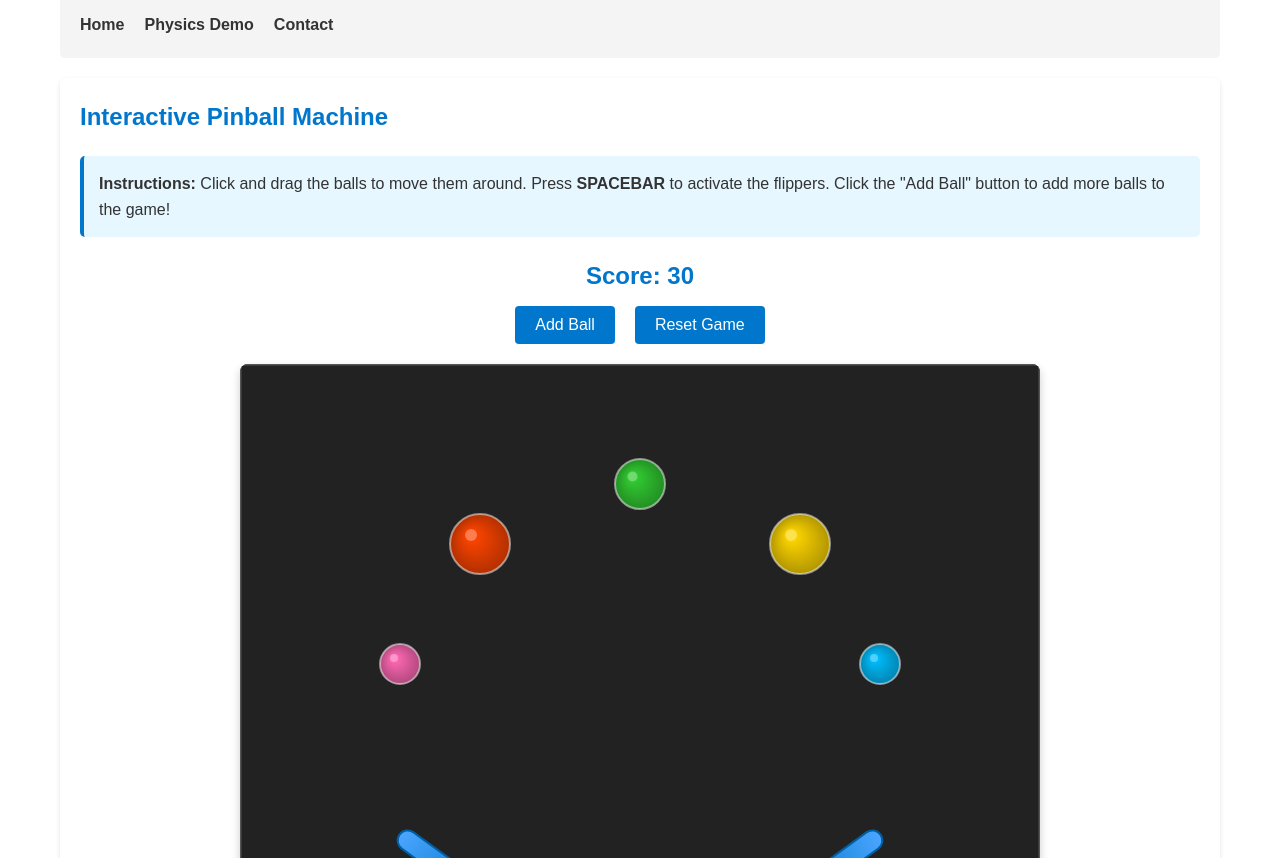
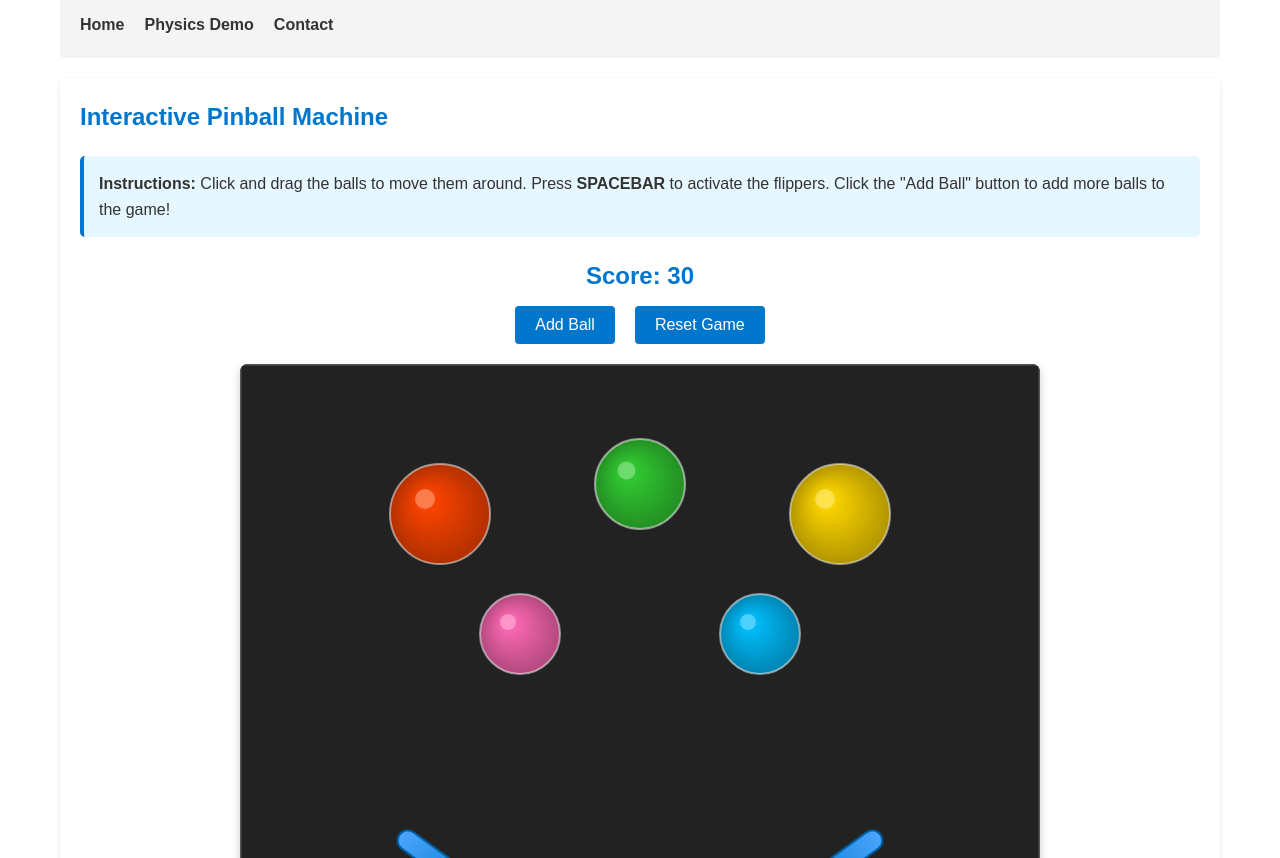
Before and after one commit to Hermetian/langchain_sxsw, a plain HTML site: page about.html in a window 1280 px wide. Shown: the part 94-952 px from the top of the page. Drawn offline with Linux system fonts and the light colour scheme.

Commit message:
Significantly increased bumper sizes and improved collision physics

```diff
--- a/about.html
+++ b/about.html
@@ -196,13 +196,13 @@
                 // Clear existing bumpers
                 bumpers.length = 0;
 
-                // Add circular bumpers
+                // Add circular bumpers with larger size and better positioned
                 bumpers.push(
-                    { x: canvas.width * 0.3, y: canvas.height * 0.3, radius: 30, color: '#FF4500', points: 10 },
-                    { x: canvas.width * 0.5, y: canvas.height * 0.2, radius: 25, color: '#32CD32', points: 15 },
-                    { x: canvas.width * 0.7, y: canvas.height * 0.3, radius: 30, color: '#FFD700', points: 10 },
-                    { x: canvas.width * 0.2, y: canvas.height * 0.5, radius: 20, color: '#FF69B4', points: 20 },
-                    { x: canvas.width * 0.8, y: canvas.height * 0.5, radius: 20, color: '#00BFFF', points: 20 }
+                    { x: canvas.width * 0.25, y: canvas.height * 0.25, radius: 50, color: '#FF4500', points: 10 },
+                    { x: canvas.width * 0.5, y: canvas.height * 0.2, radius: 45, color: '#32CD32', points: 15 },
+                    { x: canvas.width * 0.75, y: canvas.height * 0.25, radius: 50, color: '#FFD700', points: 10 },
+                    { x: canvas.width * 0.35, y: canvas.height * 0.45, radius: 40, color: '#FF69B4', points: 20 },
+                    { x: canvas.width * 0.65, y: canvas.height * 0.45, radius: 40, color: '#00BFFF', points: 20 }
                 );
             }
 
@@ -501,8 +501,8 @@
                     // Calculate new velocity with increased bounce
                     const impactSpeed = ball.velocityX * nx + ball.velocityY * ny;
 
-                    // Apply bounce effect with energy boost
-                    const bounceFactor = 1.5;
+                    // Apply bounce effect with significantly stronger energy boost
+                    const bounceFactor = 2.5;
                     ball.velocityX -= (impactSpeed * nx * 2) * bounceFactor;
                     ball.velocityY -= (impactSpeed * ny * 2) * bounceFactor;
 
```
